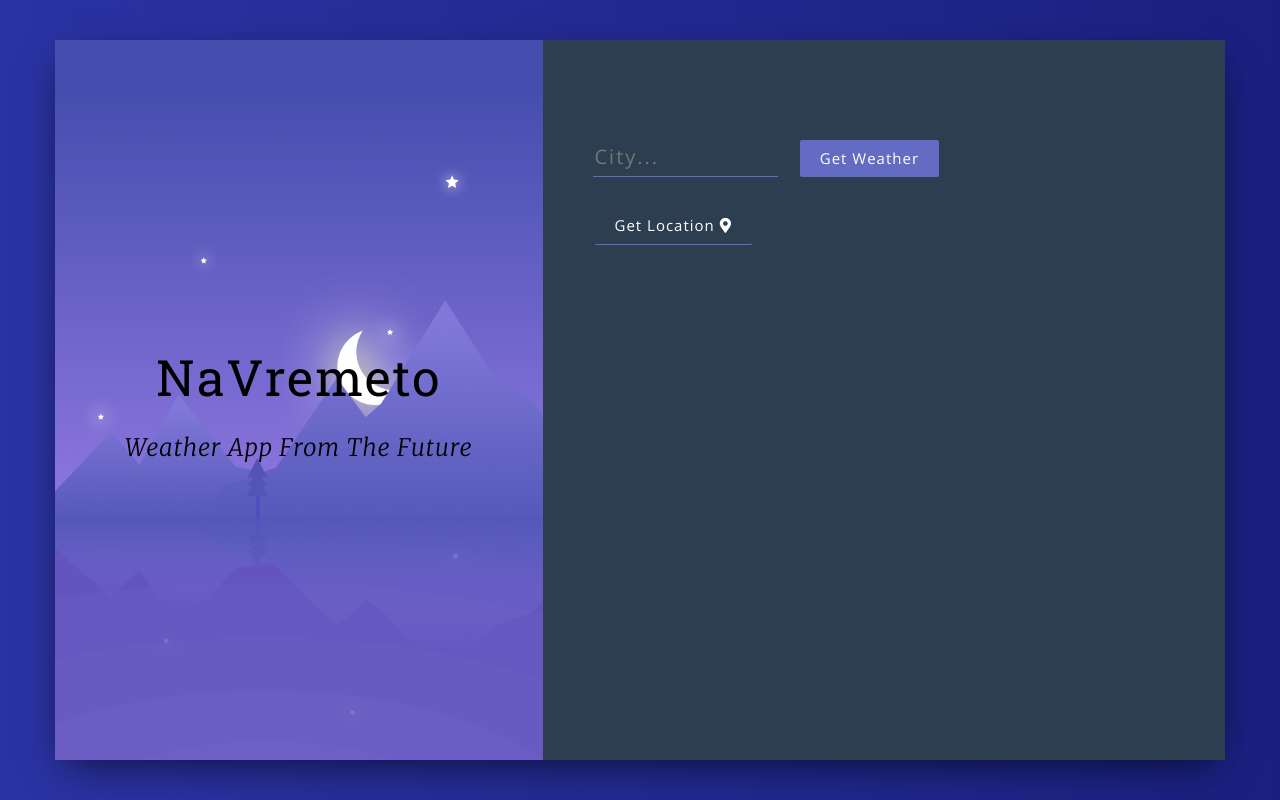
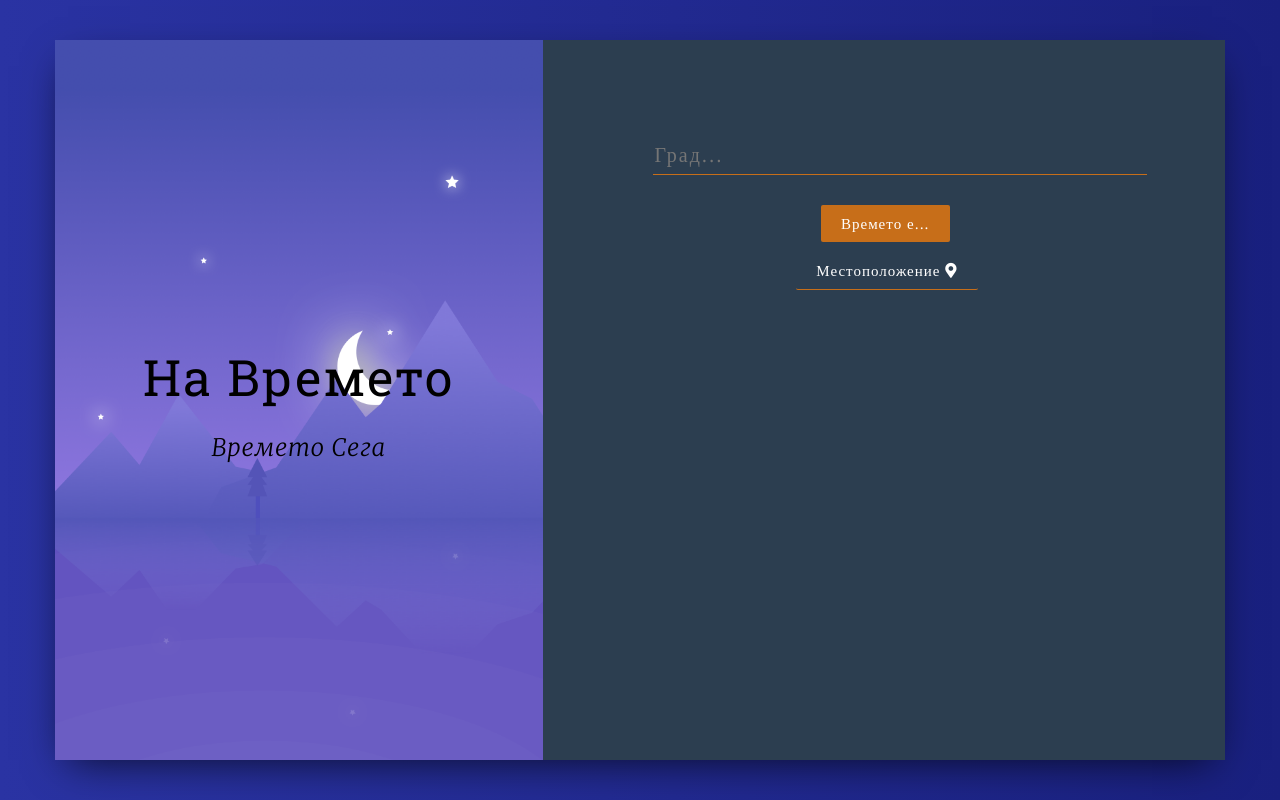
Before and after one commit to ivo96/react-weather-app, a React (Create React App) app: page / in a window 1280 px wide. Built offline with nearby package versions, Linux system fonts and the light colour scheme; no server answers.

Commit message:
Night layout wit bg

```diff
--- a/public/index.html
+++ b/public/index.html
@@ -22,6 +22,8 @@
     -->
   <link rel='stylesheet' href='https://use.fontawesome.com/releases/v5.5.0/css/all.css' integrity='sha384-B4dIYHKNBt8Bc12p+WXckhzcICo0wtJAoU8YZTY5qE0Id1GSseTk6S+L3BlXeVIU'
     crossorigin='anonymous'>
+  <link rel='stylesheet' href='https://use.fontawesome.com/releases/v5.5.0/css/all.css' integrity='sha384-B4dIYHKNBt8Bc12p+WXckhzcICo0wtJAoU8YZTY5qE0Id1GSseTk6S+L3BlXeVIU'
+    crossorigin='anonymous'>
   <title>На Времето...</title>
 </head>
 
--- a/src/App.css
+++ b/src/App.css
@@ -57,15 +57,17 @@ body {
 input[type="text"] {
   background-color: transparent;
   border: 0;
-  border-bottom: solid 1px #646BC3;
-  width: 30%;
+  border-bottom: solid 1px #C76E19;
+  width: 80%;
   padding-bottom: 4px;
   color: #fff !important;
   font-weight: lighter;
   letter-spacing: 2px;
   margin-bottom: 30px;
   margin-right: 20px;
+  margin-left: 60px;
   font-size: 20px;
+
 }
 
 input[type="text"] {
@@ -81,12 +83,13 @@ button {
   border: 0;
   padding: 8px 20px;
   margin: 0 2px;
+  margin-left: 37%;
   border-radius: 2px;
   font-weight: lighter;
   letter-spacing: 1px;
   font-size: 15px;
   cursor: pointer;
-  background-color: #646BC3;
+  background-color: #C76E19;
   color: #fff;
   font-weight: 100;
 }
@@ -95,6 +98,9 @@ button {
   border: 0;
   padding: 8px 20px;
   margin: 0 2px;
+  margin-top: 10px;
+  margin-left: 33%;
+  margin-bottom: 5%;
   border-radius: 2px;
   font-weight: lighter;
   letter-spacing: 1px;
@@ -102,7 +108,7 @@ button {
   cursor: pointer;
   background-color: transparent;
   color: #fff;
-  border-bottom: solid 1px #646BC3;
+  border-bottom: solid 1px #C76E19;
   font-weight: 100;
 }
 
@@ -118,7 +124,7 @@ button:active {
 }
 
 .weather__key {
-  color: #9095DB;
+  color: #FFAF62;
   border-bottom: solid 2px rgba(255,255,255,0.06);
   padding: 20px 0 20px 0;
   font-weight: 400;
--- a/src/App.js
+++ b/src/App.js
@@ -48,7 +48,7 @@ class App extends Component {
     await this.getLocation();
     const LAT = this.state.lat;
     const LON = this.state.lon;
-    //const api_call = await fetch(`https://api.openweathermap.org/data/2.5/forecast?lat=${LAT}&lon=${LON}&appid=${API_KEY}&units=metric`);
+    //const api_call = awWeather App From The Futureait fetch(`https://api.openweathermap.org/data/2.5/forecast?lat=${LAT}&lon=${LON}&appid=${API_KEY}&units=metric`);
     const api_call = await fetch(`https://api.openweathermap.org/data/2.5/weather?lat=${LAT}&lon=${LON}&appid=${API_KEY}&units=metric`);
     const data = await api_call.json();
     //console.log(data)
--- a/src/components/Form.js
+++ b/src/components/Form.js
@@ -6,10 +6,10 @@ export default class Form extends Component {
     return (
       <div>
         <form onSubmit={this.props.getWeather} >
-          <input type="text" name="city" placeholder="City..." />
-          <button>Get Weather</button>
+          <input type="text" name="city" placeholder="Град..." />
+          <button>Времето е...</button>
         </form>
-        <button className="button-location" onClick={this.props.getWeatherLatLon}>Get Location <i class='fas fa-map-marker-alt'></i> </button>
+        <button className="button-location" onClick={this.props.getWeatherLatLon}>Местоположение <i class='fas fa-map-marker-alt'></i></button>
 
       </div >
     )
--- a/src/components/Titles.js
+++ b/src/components/Titles.js
@@ -4,8 +4,8 @@ export default class Titles extends Component {
   render() {
     return (
       <div>
-        <h1 className="title-container__title">NaVremeto</h1>
-        <h3 className="title-container__subtitle">Weather App From The Future</h3>
+        <h1 className="title-container__title">На Времето</h1>
+        <h3 className="title-container__subtitle">Времето Сега</h3>
       </div>
     )
   }
--- a/src/components/Weather2.js
+++ b/src/components/Weather2.js
@@ -3,22 +3,22 @@ import React from "react";
 const Weather = props => (
     <div className="weather__info">
         {
-            props.city && props.country && <p className="weather__key"> Location:
+            props.city && props.country && <p className="weather__key"> Местонахождение:
 	 		<span className="weather__value"> {props.city}, {props.country}</span>
             </p>
         }
         {
-            props.temperature && <p className="weather__key"> Temperature:
+            props.temperature && <p className="weather__key"> Температура:
 	 		<span className="weather__value"> {props.temperature}	</span>
             </p>
         }
         {
-            props.humidity && <p className="weather__key"> Humidity:
+            props.humidity && <p className="weather__key"> Влажност:
 	 		<span className="weather__value"> {props.humidity} </span>
             </p>
         }
         {
-            props.description && <p className="weather__key"> Conditions:
+            props.description && <p className="weather__key"> Условия:
 	 		<span className="weather__value"> {props.description} </span>
             </p>
         }
```
Also changed, not shown: src/components/Weather.js (+4 -4 lines), src/img/c85be0b1aad6d4e34e6dda6d143f57da.png (added), src/img/daycss.txt, src/img/nightcss.txt.
